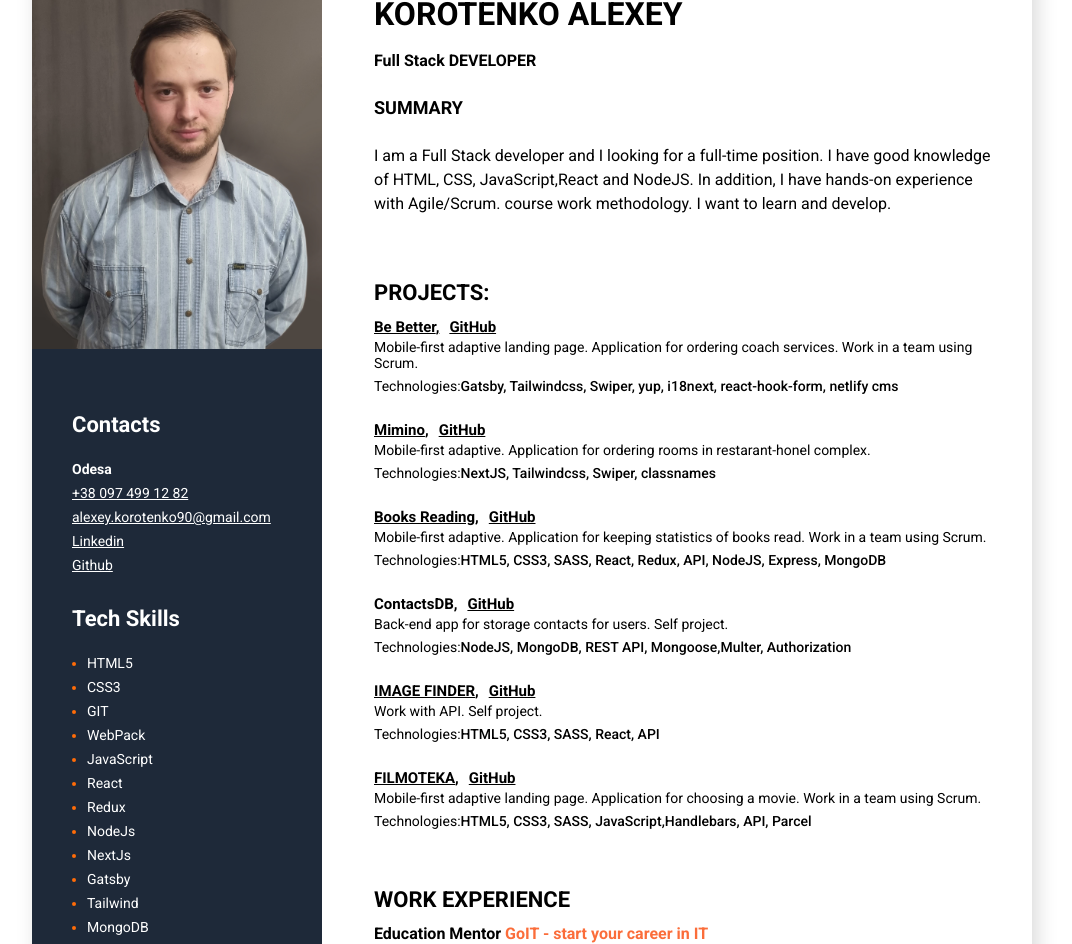
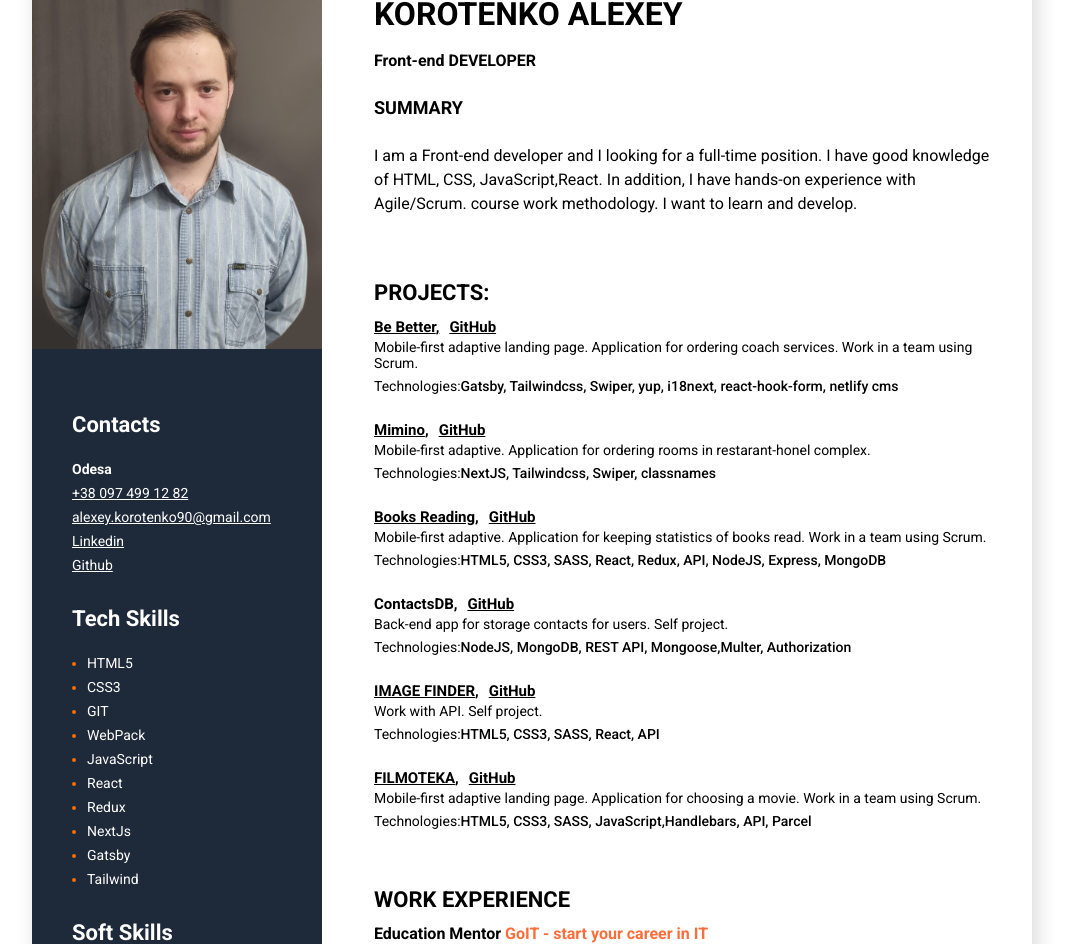
Before and after one commit to ToyEye/resume, a React (Create React App) app: page / in a window 1280 px wide. Shown: the part 91-1035 px from the top of the page, without its empty margins (108-1180 px from the left). Built offline with nearby package versions, Linux system fonts and the light colour scheme.

Commit message:
delete back

```diff
--- a/src/Components/InfoContainer/InfoConainer.jsx
+++ b/src/Components/InfoContainer/InfoConainer.jsx
@@ -4,13 +4,13 @@ export default function InfoContainer() {
   return (
     <div className="info-container">
       <h1 className="name">KOROTENKO ALEXEY</h1>
-      <h2 className="profession">Full Stack DEVELOPER</h2>
+      <h2 className="profession">Front-end DEVELOPER</h2>
       <h2 className="summary">SUMMARY</h2>
       <p className="description">
-        I am a Full Stack developer and I looking for a full-time position. I
-        have good knowledge of HTML, CSS, JavaScript,React and NodeJS. In
-        addition, I have hands-on experience with Agile/Scrum. course work
-        methodology. I want to learn and develop.
+        I am a Front-end developer and I looking for a full-time position. I
+        have good knowledge of HTML, CSS, JavaScript,React. In addition, I have
+        hands-on experience with Agile/Scrum. course work methodology. I want to
+        learn and develop.
       </p>
     </div>
   );
--- a/src/Components/TechSkills/TechSkills.jsx
+++ b/src/Components/TechSkills/TechSkills.jsx
@@ -9,12 +9,9 @@ const teackSkillsArr = [
   "JavaScript",
   "React",
   "Redux",
-  "NodeJs",
   "NextJs",
   "Gatsby",
   "Tailwind",
-  "MongoDB",
-  "Mongoose",
 ];
 
 export default function TechSkills() {
```
